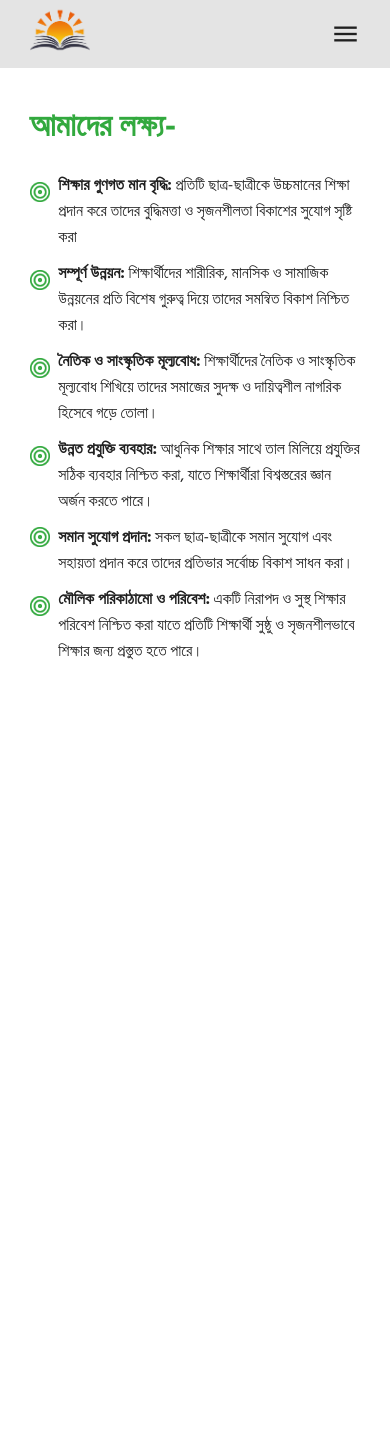
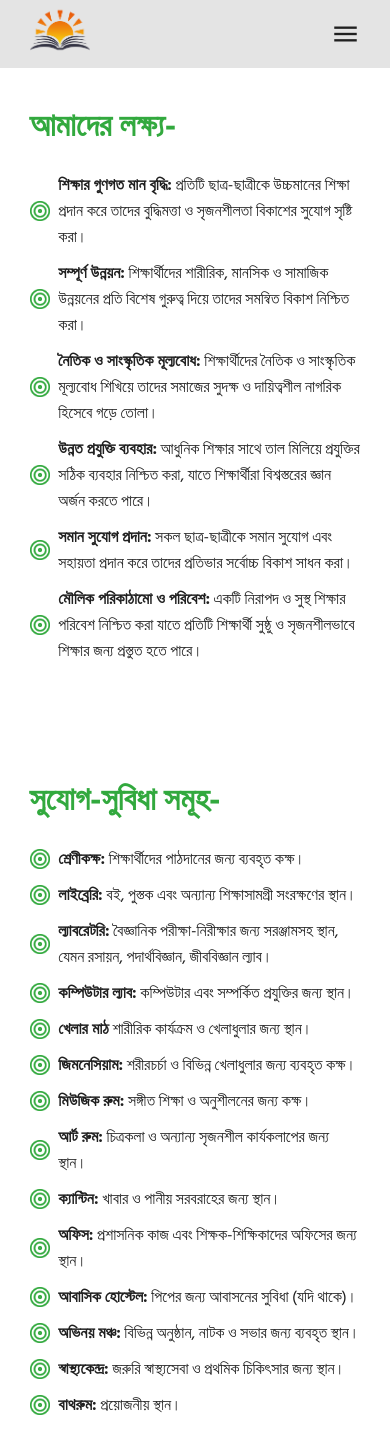
Before and after one commit to MdMostakimBillah/school-management, a React (Vite) app: page / in a window 390 px wide. Shown: the top 1454 px of the page. Before the commit the page ends 844 px from the top, so only its background shows below. Built offline with nearby package versions, Linux system fonts and the light colour scheme.

Commit message:
facilities section add properly and also responsive

```diff
--- a/src/components/Aim.jsx
+++ b/src/components/Aim.jsx
@@ -1,12 +1,13 @@
 import classes from "./style/Aim.module.css";
-import { sample, myPlan } from "../assets/assets";
 import { AimList } from "../content/index";
+import { sample } from "../assets/assets";
 const Aim = () => {
   return (
-    <div className={classes.aimSectionWraper}>
+    <div className={`${classes.aimSectionWraper} flex-between`}>
       <div className={classes.first}>
-        <img src={myPlan} alt="" />
+        <img src={sample} alt="" />
       </div>
+
       <div className={classes.second}>
         <h1>আমাদের লক্ষ্য-</h1>
         <ul>
--- /dev/null
+++ b/src/components/Facilities.jsx
@@ -0,0 +1,25 @@
+import classes from "../components/style/Facilities.module.css";
+import Aim_classes from "./style/Aim.module.css";
+import { facilities } from "../content/index";
+import { sample } from "../assets/assets";
+const Facilities = () => {
+  return (
+    <div className={`${classes.facilitiesWraper} flex-between`}>
+      <div className={Aim_classes.second}>
+        <h1>সুযোগ-সুবিধা সমূহ-</h1>
+        <ul>
+          {facilities.map((item) => (
+            <li key={item.title}>
+              <b>{item.title}</b> <span>{item.details}</span>
+            </li>
+          ))}
+        </ul>
+      </div>
+      <div className={Aim_classes.first}>
+        <img src={sample} alt="" />
+      </div>
+    </div>
+  );
+};
+
+export default Facilities;
--- a/src/components/pages/Home.jsx
+++ b/src/components/pages/Home.jsx
@@ -1,5 +1,6 @@
 // import clases from "../style/Home.module.css";
 import Navigation from "../Navigation";
+import Facilities from "../Facilities";
 import Aim from "../Aim";
 const Home = () => {
   return (
@@ -7,6 +8,7 @@ const Home = () => {
       <Navigation />
       <div className="container_page">
         <Aim />
+        <Facilities />
       </div>
     </>
   );
--- a/src/components/style/Aim.module.css
+++ b/src/components/style/Aim.module.css
@@ -1,8 +1,6 @@
 .aimSectionWraper {
   max-width: 100%;
   padding: 100px 0;
-  display: flex;
-  justify-content: space-between;
 }
 .first {
   width: 47%;
@@ -28,12 +26,13 @@
 .second ul li {
   position: relative;
   padding-left: 1.8em;
+  /* background-color: red; */
 }
 .second ul li::before {
   content: "";
   position: absolute;
   left: 0;
-  top: 25%;
+  top: 50%;
   transform: translateY(-50%);
   width: 20px;
   height: 20px;
--- /dev/null
+++ b/src/components/style/Facilities.module.css
@@ -0,0 +1,3 @@
+.facilitiesWraper {
+  padding-bottom: 50px;
+}
--- a/src/content/index.js
+++ b/src/content/index.js
@@ -11,10 +11,81 @@ export const MidleNavList = [
 ];
 export const RightNav = ["লগইন", "রেজিস্ট্রেশান"];
 export const AimList = [
-  { title: "শিক্ষার গুণগত মান বৃদ্ধি:", details: "প্রতিটি ছাত্র-ছাত্রীকে উচ্চমানের শিক্ষা প্রদান করে তাদের বুদ্ধিমত্তা ও সৃজনশীলতা বিকাশের সুযোগ সৃষ্টি করা" },
-  { title: "সম্পূর্ণ উন্নয়ন:", details: "শিক্ষার্থীদের শারীরিক, মানসিক ও সামাজিক উন্নয়নের প্রতি বিশেষ গুরুত্ব দিয়ে তাদের সমন্বিত বিকাশ নিশ্চিত করা।" },
-  { title: "নৈতিক ও সাংস্কৃতিক মূল্যবোধ:", details: "শিক্ষার্থীদের নৈতিক ও সাংস্কৃতিক মূল্যবোধ শিখিয়ে তাদের সমাজের সুদক্ষ ও দায়িত্বশীল নাগরিক হিসেবে গড়ে তোলা।" },
-  { title: "উন্নত প্রযুক্তি ব্যবহার:", details: "আধুনিক শিক্ষার সাথে তাল মিলিয়ে প্রযুক্তির সঠিক ব্যবহার নিশ্চিত করা, যাতে শিক্ষার্থীরা বিশ্বস্তরের জ্ঞান অর্জন করতে পারে।" },
-  { title: "সমান সুযোগ প্রদান:", details: "সকল ছাত্র-ছাত্রীকে সমান সুযোগ এবং সহায়তা প্রদান করে তাদের প্রতিভার সর্বোচ্চ বিকাশ সাধন করা।" },
-  { title: "মৌলিক পরিকাঠামো ও পরিবেশ:", details: "একটি নিরাপদ ও সুস্থ শিক্ষার পরিবেশ নিশ্চিত করা যাতে প্রতিটি শিক্ষার্থী সুষ্ঠু ও সৃজনশীলভাবে শিক্ষার জন্য প্রস্তুত হতে পারে।" },
+  {
+    title: "শিক্ষার গুণগত মান বৃদ্ধি:",
+    details:
+      "প্রতিটি ছাত্র-ছাত্রীকে উচ্চমানের শিক্ষা প্রদান করে তাদের বুদ্ধিমত্তা ও সৃজনশীলতা বিকাশের সুযোগ সৃষ্টি করা।",
+  },
+  {
+    title: "সম্পূর্ণ উন্নয়ন:",
+    details:
+      "শিক্ষার্থীদের শারীরিক, মানসিক ও সামাজিক উন্নয়নের প্রতি বিশেষ গুরুত্ব দিয়ে তাদের সমন্বিত বিকাশ নিশ্চিত করা।",
+  },
+  {
+    title: "নৈতিক ও সাংস্কৃতিক মূল্যবোধ:",
+    details:
+      "শিক্ষার্থীদের নৈতিক ও সাংস্কৃতিক মূল্যবোধ শিখিয়ে তাদের সমাজের সুদক্ষ ও দায়িত্বশীল নাগরিক হিসেবে গড়ে তোলা।",
+  },
+  {
+    title: "উন্নত প্রযুক্তি ব্যবহার:",
+    details:
+      "আধুনিক শিক্ষার সাথে তাল মিলিয়ে প্রযুক্তির সঠিক ব্যবহার নিশ্চিত করা, যাতে শিক্ষার্থীরা বিশ্বস্তরের জ্ঞান অর্জন করতে পারে।",
+  },
+  {
+    title: "সমান সুযোগ প্রদান:",
+    details:
+      "সকল ছাত্র-ছাত্রীকে সমান সুযোগ এবং সহায়তা প্রদান করে তাদের প্রতিভার সর্বোচ্চ বিকাশ সাধন করা।",
+  },
+  {
+    title: "মৌলিক পরিকাঠামো ও পরিবেশ:",
+    details:
+      "একটি নিরাপদ ও সুস্থ শিক্ষার পরিবেশ নিশ্চিত করা যাতে প্রতিটি শিক্ষার্থী সুষ্ঠু ও সৃজনশীলভাবে শিক্ষার জন্য প্রস্তুত হতে পারে।",
+  },
 ];
+export const facilities = [
+  {
+    title: "শ্রেণীকক্ষ:",
+    details: "শিক্ষার্থীদের পাঠদানের জন্য ব্যবহৃত কক্ষ।",
+  },
+  {
+    title: "লাইব্রেরি:",
+    details: "বই, পুস্তক এবং অন্যান্য শিক্ষাসামগ্রী সংরক্ষণের স্থান।",
+  },
+  {
+    title: "ল্যাবরেটরি:",
+    details:
+      "বৈজ্ঞানিক পরীক্ষা-নিরীক্ষার জন্য সরঞ্জামসহ স্থান, যেমন রসায়ন, পদার্থবিজ্ঞান, জীববিজ্ঞান ল্যাব।",
+  },
+  {
+    title: "কম্পিউটার ল্যাব:",
+    details: "কম্পিউটার এবং সম্পর্কিত প্রযুক্তির জন্য স্থান।",
+  },
+  { title: "খেলার মাঠ", details: "শারীরিক কার্যক্রম ও খেলাধুলার জন্য স্থান।" },
+  {
+    title: "জিমনেসিয়াম:",
+    details: "শরীরচর্চা ও বিভিন্ন খেলাধুলার জন্য ব্যবহৃত কক্ষ।",
+  },
+  { title: "মিউজিক রুম:", details: "সঙ্গীত শিক্ষা ও অনুশীলনের জন্য কক্ষ।" },
+  {
+    title: "আর্ট রুম:",
+    details: "চিত্রকলা ও অন্যান্য সৃজনশীল কার্যকলাপের জন্য স্থান।",
+  },
+  { title: "ক্যান্টিন:", details: "খাবার ও পানীয় সরবরাহের জন্য স্থান।" },
+  {
+    title: "অফিস:",
+    details: "প্রশাসনিক কাজ এবং শিক্ষক-শিক্ষিকাদের অফিসের জন্য স্থান।",
+  },
+  {
+    title: "আবাসিক হোস্টেল:",
+    details: "পিপের জন্য আবাসনের সুবিধা (যদি থাকে)।",
+  },
+  {
+    title: "অভিনয় মঞ্চ:",
+    details: "বিভিন্ন অনুষ্ঠান, নাটক ও সভার জন্য ব্যবহৃত স্থান।",
+  },
+  {
+    title: "স্বাস্থ্যকেন্দ্র:",
+    details: "জরুরি স্বাস্থ্যসেবা ও প্রথমিক চিকিৎসার জন্য স্থান।",
+  },
+  { title: "বাথরুম:", details: "প্রয়োজনীয় স্থান।" },
+];
```
Also changed, not shown: src/assets/aim.png.png (deleted).
